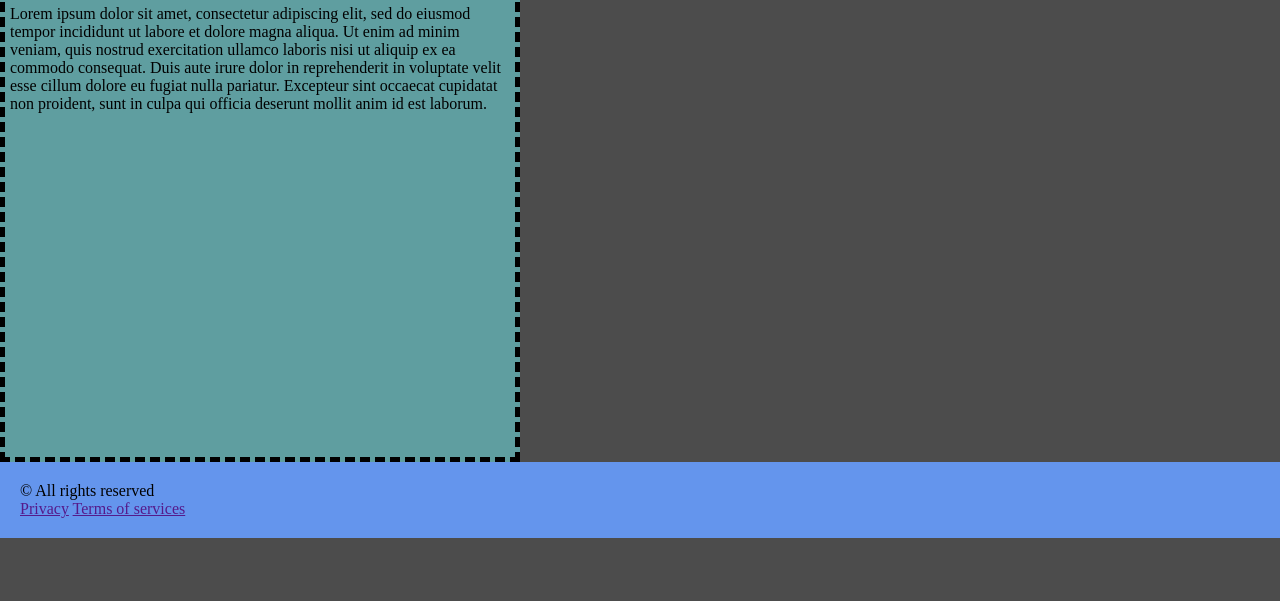
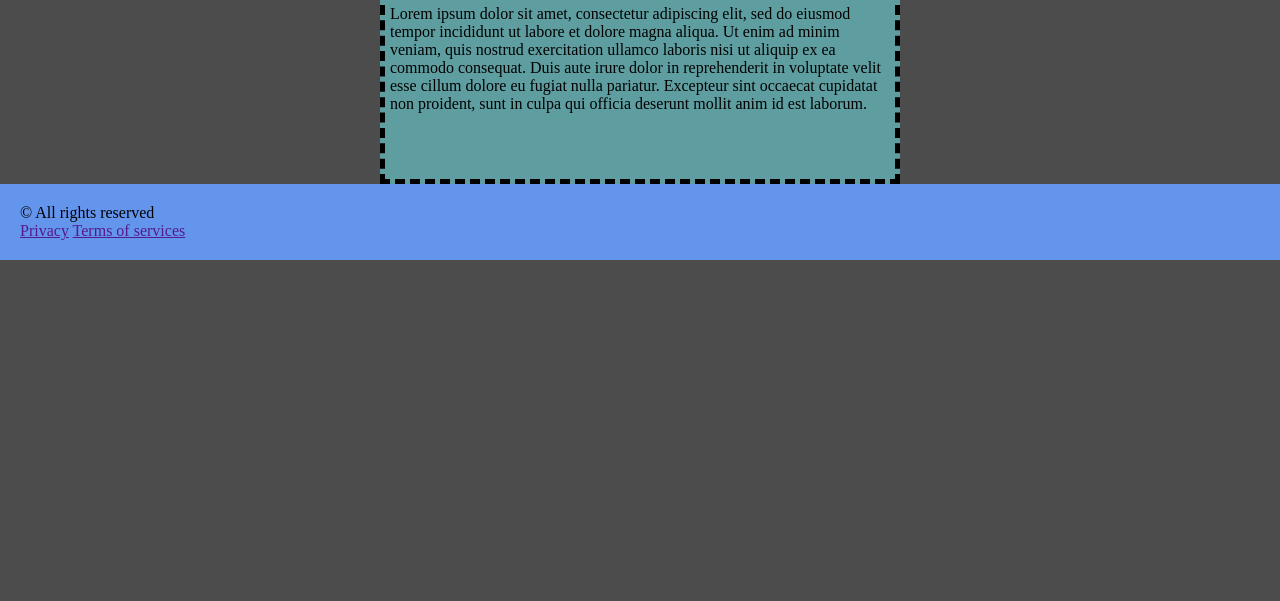
Before and after one commit to georgeo30/HTML-and-CSS-Course, a plain HTML site: page CSSExamples/exampleSeven.html in a window 1280 px wide. Shown: the part 199-800 px from the top of the page. Drawn offline with Linux system fonts and the light colour scheme.

Commit message:
make an belement on th centre of the page

```diff
--- a/CSSExamples/css/exampleSeven.css
+++ b/CSSExamples/css/exampleSeven.css
@@ -24,7 +24,7 @@ main{
     border-style: dashed;
     border-color: #000000;
     width: 500px;
-    height: 500px;
+    margin: 0px auto 0px auto;
 }
 footer{
     background-color: cornflowerblue;
```
